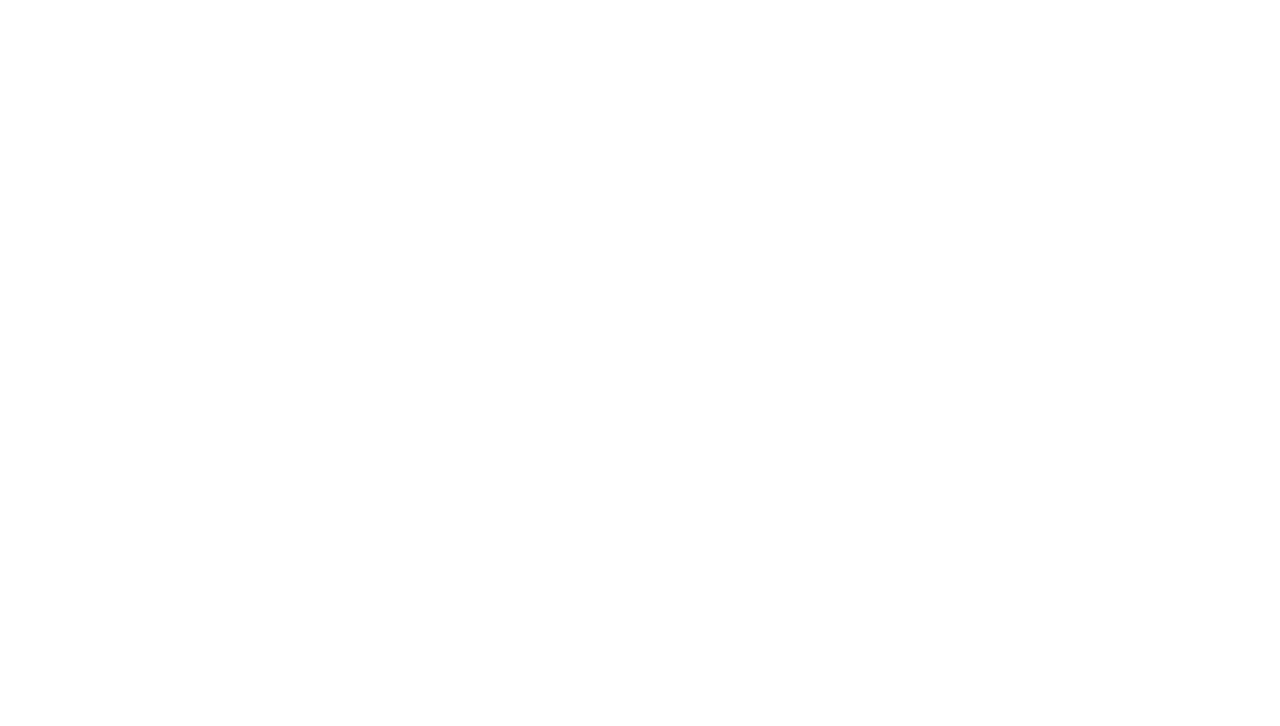
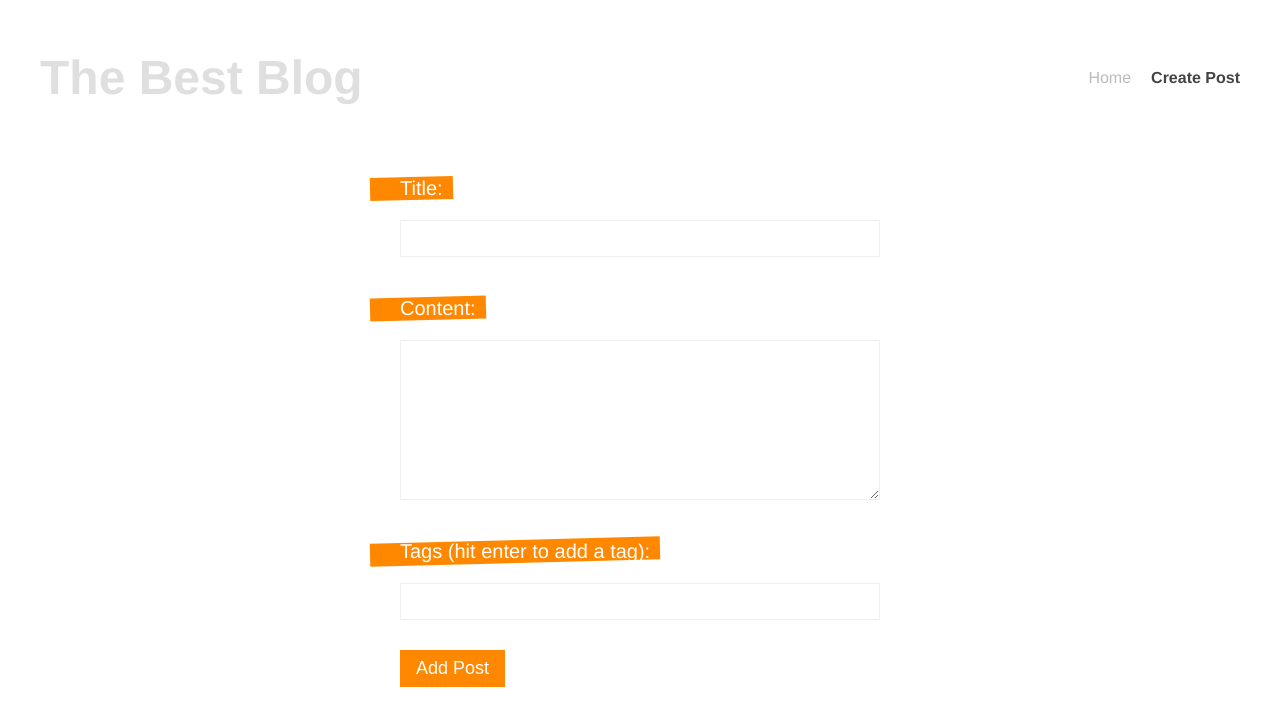
Before and after one commit to DaReplayy/blog-project, a Vue app: page /create in a window 1280 px wide. Before the commit this address had no page. Shown: the top 726 px of the page. Built offline with nearby package versions, Linux system fonts and the light colour scheme.

Commit message:
Added navbar and gave create functionality

```diff
--- a/data/db.json
+++ b/data/db.json
@@ -19,6 +19,15 @@
         "webdev",
         "coding"
       ]
+    },
+    {
+      "title": "Test",
+      "body": "Test",
+      "tags": [
+        "Test",
+        "html"
+      ],
+      "id": 3
     }
   ]
 }
--- a/package.json
+++ b/package.json
@@ -7,7 +7,7 @@
     "build": "vue-cli-service build"
   },
   "dependencies": {
-    "core-js": "^3.6.5",
+    "core-js": "^3.16.1",
     "json-server": "^0.16.3",
     "vue": "^3.0.0",
     "vue-router": "^4.0.0-0"
--- a/src/App.vue
+++ b/src/App.vue
@@ -1,13 +1,22 @@
 <template>
+  <Navbar />
   <router-view/>
 </template>
+
+<script>
+import Navbar from './components/Navbar.vue'
+
+export default {
+  components: { Navbar }
+}
+</script>
+
 
 <style>
 #app {
   font-family: Avenir, Helvetica, Arial, sans-serif;
   -webkit-font-smoothing: antialiased;
   -moz-osx-font-smoothing: grayscale;
-  text-align: center;
   color: #2c3e50;
 }
 </style>
--- /dev/null
+++ b/src/components/Navbar.vue
@@ -0,0 +1,39 @@
+<template>
+  <header>
+     <h1>The Best Blog</h1>
+     <nav>
+         <router-link :to="{ name: 'Home' }">Home</router-link>
+         <router-link :to="{ name: 'Create' }">Create Post</router-link>
+     </nav>
+  </header>
+</template>
+
+<script>
+export default {
+
+}
+</script>
+
+<style>
+  header {
+    display: flex;
+    justify-content: space-between;
+    align-items: center;
+    max-width: 1200px;
+    margin: 0 auto;
+    padding: 10px;
+  }
+  header h1 {
+    color: #dfdfdf;
+    font-size: 48px;
+  }
+  header a {
+    color: #bbb;
+    text-decoration: none;
+    margin-left: 20px;
+  }
+  header a.router-link-active {
+    color: #444;
+    font-weight: bold;
+  }
+</style>
--- a/src/components/SinglePost.vue
+++ b/src/components/SinglePost.vue
@@ -26,5 +26,29 @@ export default {
 </script>
 
 <style>
-
+  .post {
+    margin: 0 40px 30px;
+    padding-bottom: 30px;
+    border-bottom: 1px dashed #e7e7e7;
+  }
+  .post h3 {
+    display: inline-block;
+    position: relative;
+    font-size: 26px;
+    color: white;
+    margin-bottom: 10px;
+    max-width: 400px;
+  }
+  .post h3::before {
+    content: "";
+    display: block;
+    width: 100%;
+    height: 100%;
+    background: #ff8800;
+    position: absolute;
+    z-index: -1;
+    padding-right: 40px;
+    left: -30px;
+    transform: rotateZ(-1deg);
+  }
 </style>
--- /dev/null
+++ b/src/components/Spinner.vue
@@ -0,0 +1,20 @@
+<template>
+  <div class="spin"></div>
+</template>
+
+<style>
+ .spin {
+     display: block;
+     width: 40px;
+     height: 40px;
+     margin: 30px auto;
+     border: 3px solid transparent;
+     border-radius: 50%;
+     border-top-color: #ff8800;
+     animation: spin 1s ease infinite;
+ }
+
+ @keyframes spin {
+     to { transform: rotateZ(360deg) }
+ }
+</style>
--- a/src/composables/getPost.js
+++ b/src/composables/getPost.js
@@ -1,3 +1,4 @@
+
 import { ref } from 'vue'
 
 const getPost = (id) => {
@@ -6,6 +7,7 @@ const getPost = (id) => {
 
     const load = async () => {
       try {
+
         let data = await fetch('http://localhost:3000/posts/' + id)
         if (!data.ok) {
           throw Error('That post doesnt exist')
--- a/src/composables/getPosts.js
+++ b/src/composables/getPosts.js
@@ -7,6 +7,7 @@ const getPosts = () => {
 
     const load = async () => {
       try {
+
         let data = await fetch('http://localhost:3000/posts')
         if (!data.ok) {
           throw Error('no data available')
--- a/src/router/index.js
+++ b/src/router/index.js
@@ -1,6 +1,8 @@
 import { createRouter, createWebHistory } from 'vue-router'
 import Home from '../views/Home.vue'
 import Details from '../views/Details.vue'
+import Create from '../views/Create.vue'
+
 
 const routes = [
   {
@@ -13,6 +15,11 @@ const routes = [
     name: 'Details',
     component: Details,
     props: true
+  },
+  {
+    path: '/create',
+    name: 'Create',
+    component: Create,
   }
 ]
 
--- /dev/null
+++ b/src/views/Create.vue
@@ -0,0 +1,112 @@
+<template>
+  <div class="create">
+    <form @submit.prevent="handleSubmit">
+      <label>Title:</label>
+      <input v-model="title" type="text" required>
+      <label>Content:</label>
+      <textarea v-model="body" required></textarea>
+      <label>Tags (hit enter to add a tag):</label>
+      <input
+        @keydown.enter.prevent="handleKeydown"
+        v-model="tag"
+        type="text"
+      >
+      <div v-for="tag in tags" :key="tag" class="pill">
+        #{{ tag }}
+      </div>
+      <button>Add Post</button>
+    </form>
+  </div>
+</template>
+
+<script>
+import { ref } from 'vue'
+export default {
+  setup() {
+    const title = ref('')
+    const body = ref('')
+    const tags = ref([])
+    const tag = ref('')
+    const handleKeydown = () => {
+      if (!tags.value.includes(tag.value)) {
+        tag.value = tag.value.replace(/\s/,'') // remove all whitespace
+        tags.value.push(tag.value)
+      }
+      tag.value = ''
+    }
+
+    const handleSubmit = async () => {
+      const post = {
+        title: title.value,
+        body: body.value,
+        tags: tags.value
+      }
+
+      await fetch('http://localhost:3000/posts', {
+        method: 'POST',
+        headers: { 'Content-Type': 'application/json' },
+        body: JSON.stringify(post)
+      })
+    }
+
+    return { body, title, tags, tag, handleKeydown, handleSubmit }
+  },
+}
+</script>
+
+<style>
+  form {
+    max-width: 480px;
+    margin: 0 auto;
+    text-align: left;
+  }
+  input, textarea {
+    display: block;
+    margin: 10px 0;
+    width: 100%;
+    box-sizing: border-box;
+    padding: 10px;
+    border: 1px solid #eee;
+  }
+  textarea {
+    height: 160px;
+  }
+  label {
+    display: inline-block;
+    margin-top: 30px;
+    position: relative;
+    font-size: 20px;
+    color: white;
+    margin-bottom: 10px;
+  }
+  label::before {
+    content: "";
+    display: block;
+    width: 100%;
+    height: 100%;
+    background: #ff8800;
+    position: absolute;
+    z-index: -1;
+    padding-right: 40px;
+    left: -30px;
+    transform: rotateZ(-1.5deg);
+  }
+  button {
+    display: block;
+    margin-top: 30px;
+    background: #ff8800;
+    color: white;
+    border: none;
+    padding: 8px 16px;
+    font-size: 18px
+  }
+  .pill {
+    display: inline-block;
+    margin: 10px 10px 0 0;
+    color: #444;
+    background: #ddd;
+    padding: 8px;
+    border-radius: 20px;
+    font-size: 14px;
+  }
+</style>
--- a/src/views/Details.vue
+++ b/src/views/Details.vue
@@ -4,13 +4,18 @@
       <h3>{{ post.title }}</h3>
       <p class="pre">{{ post.body }}</p>
   </div>
+  <div v-else>
+    <Spinner />
+  </div>
 </template>
 
 <script>
 import getPost from '../composables/getPost'
+import Spinner from '../components/Spinner'
 
 export default {
     props: ['id'],
+    components: { Spinner },
     setup(props) {
         const { post, error, load } = getPost(props.id)
 
--- a/src/views/Home.vue
+++ b/src/views/Home.vue
@@ -5,16 +5,19 @@
     <div v-if="posts.length">
       <PostList :posts="posts"/>
     </div>
-    <div v-else>Loading...</div>
+    <div v-else>
+      <Spinner />
+    </div>
   </div>
 </template>
 
 <script>
 import PostList from '../components/PostList.vue'
 import getPosts from '../composables/getPosts'
+import Spinner from '../components/Spinner.vue'
 
 export default {
-  components: { PostList },
+  components: { PostList, Spinner },
   name: 'Home',
   setup() {
     const { posts, error, load } = getPosts()
@@ -26,3 +29,12 @@ export default {
 
 }
 </script>
+
+<style>
+.home {
+  max-width: 1200px;
+  margin: 0 auto;
+  padding: 10px;
+}
+
+</style>
```
Also changed, not shown: 1 other file (tests, documents, lock files or other folders). Lines whose indentation alone changed are shown as unchanged.
